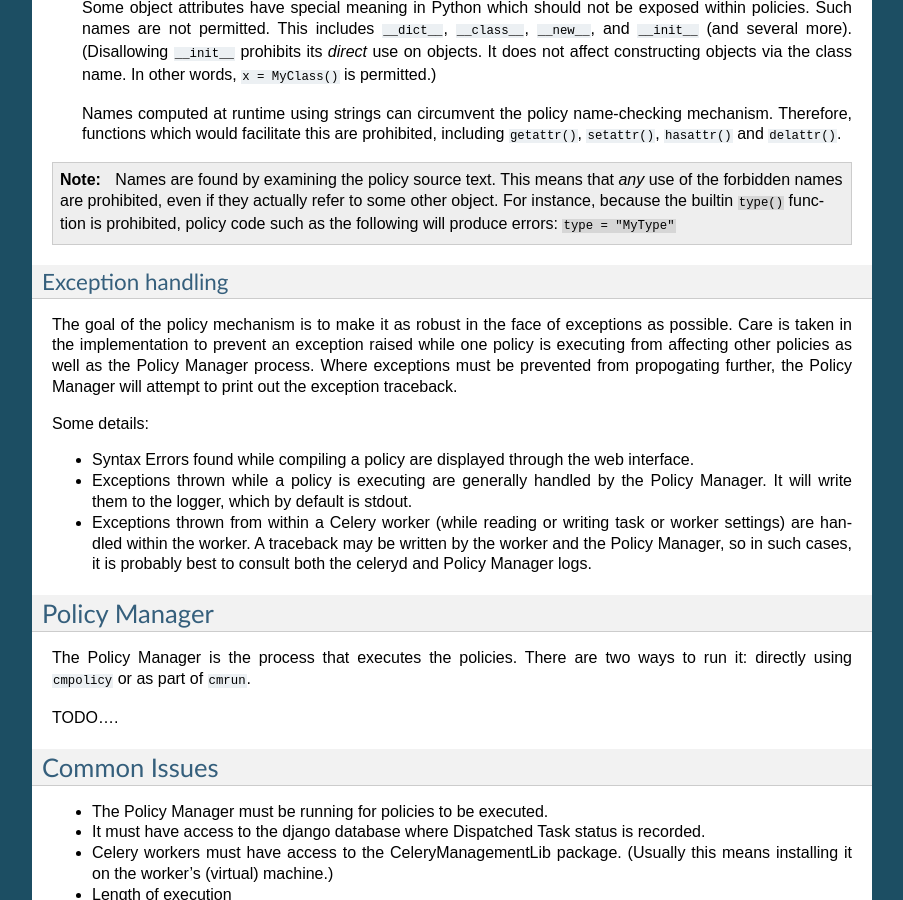
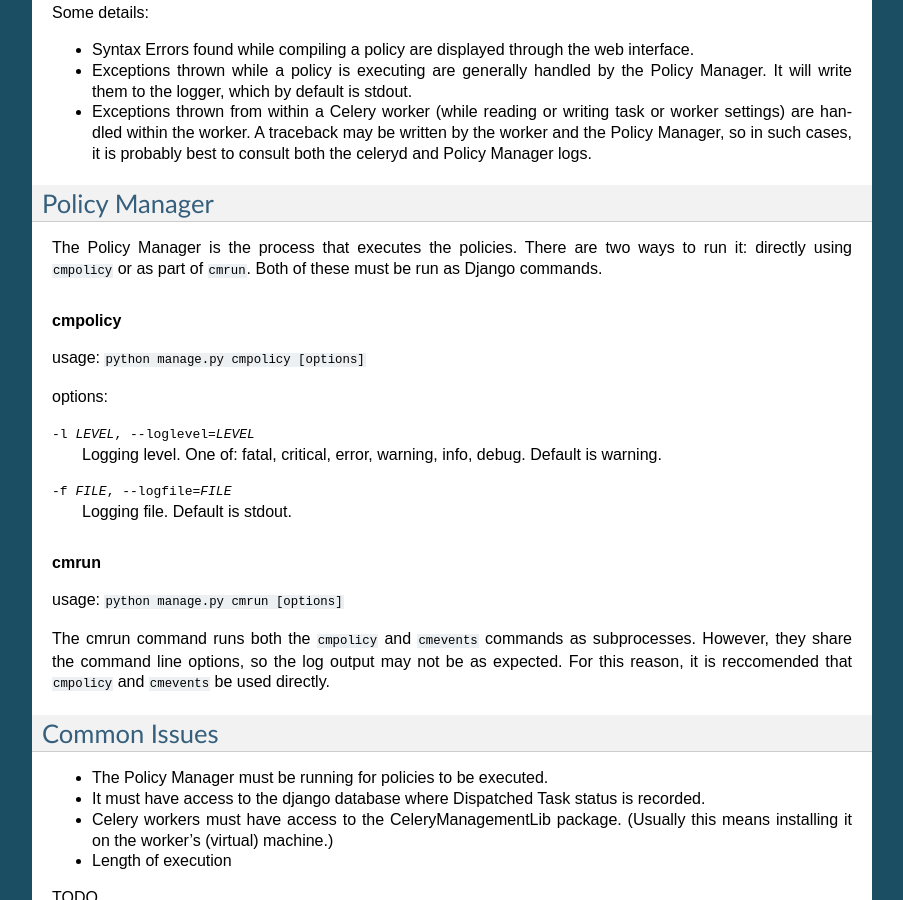
Before and after one commit to bmbouter/CeleryManagement, a Sphinx documentation site: the page built from doc/policy/overview.rst, in a window 1280 px wide and 900 px high, scrolled down 3578 px. Shown: the whole window, without its empty margins (198-1101 px from the left). Built offline with Sphinx 7.4.7, drawn with Linux system fonts in a browser that asks for light colours; some of the changed text lies outside the part shown.

Commit message:
Updated policy documentation.

```diff
--- a/doc/policy/overview.rst
+++ b/doc/policy/overview.rst
@@ -8,6 +8,9 @@
 When a policy is executed, they first check to see if a condition is true.  If
 it is, then the body of the policy is executed.  Within the body, various
 Worker and Task attributes can be modified.
+
+Policies are designed to be simple and focused.  Python language features that
+may conflict with this goal are purposely forbidden within policy code.
 
 See :ref:`Policies-API` for information about the objects and functions
 available to executing policies.
@@ -48,27 +51,6 @@
 
 The :ref:`apply section <Apply>` is the body of the policy—it is where Worker
 and Task settings may be modified.
-
-Features & Limitations
-======================
-
-TODO....
-
-Not permitted in any section:
-
-- imports (selected modules are available to policies)
-- defining functions (with ``def`` or with ``lambda``)
-- defining classes
-- ``exec`` statement or ``eval()`` function
-- any name beginning with an underscore (this hides implementation details)
-- selected built-in functions and types
-
-Not permitted in the ``schedule`` or ``condition`` sections:
-
-- assignment (these sections must be expressions)
-- deletion (the ``del`` keyword)
-
-These limitations keep policies focused and simple.
 
 
 Policy Sections
@@ -114,8 +96,6 @@
   True.  (You can work around this using the usual Python line continuation
   techniques: a backslash or wrapping it in parentheses.)
 
-TODO....
-
 .. _Apply:
 
 Apply
@@ -127,6 +107,7 @@
 Unlike the condition and schedule sections which must be expressions, the apply
 section can be composed of statements.  To keep policies focused, only a subset
 of Python statements are allowed.
+
 
 Execution Environment
 =====================
@@ -244,9 +225,27 @@
 ==============
 
 The Policy Manager is the process that executes the policies.  There are two
-ways to run it: directly using ``cmpolicy`` or as part of ``cmrun``.
+ways to run it: directly using ``cmpolicy`` or as part of ``cmrun``.  Both of
+these must be run as Django commands.
 
-TODO....
+.. rubric:: cmpolicy
+
+usage: ``python manage.py cmpolicy [options]``
+
+options:
+
+-l LEVEL, --loglevel=LEVEL  Logging level.  One of: fatal, critical, error,
+                            warning, info, debug.  Default is warning.
+-f FILE, --logfile=FILE     Logging file.  Default is stdout.
+
+.. rubric:: cmrun
+
+usage: ``python manage.py cmrun [options]``
+
+The cmrun command runs both the ``cmpolicy`` and ``cmevents`` commands as
+subprocesses.  However, they share the command line options, so the log output
+may not be as expected. For this reason, it is reccomended that ``cmpolicy``
+and ``cmevents`` be used directly.
 
 Common Issues
 =============
@@ -258,8 +257,4 @@
   this means installing it on the worker's (virtual) machine.)
 - Length of execution
 
-
-
-
-
 TODO....
```
